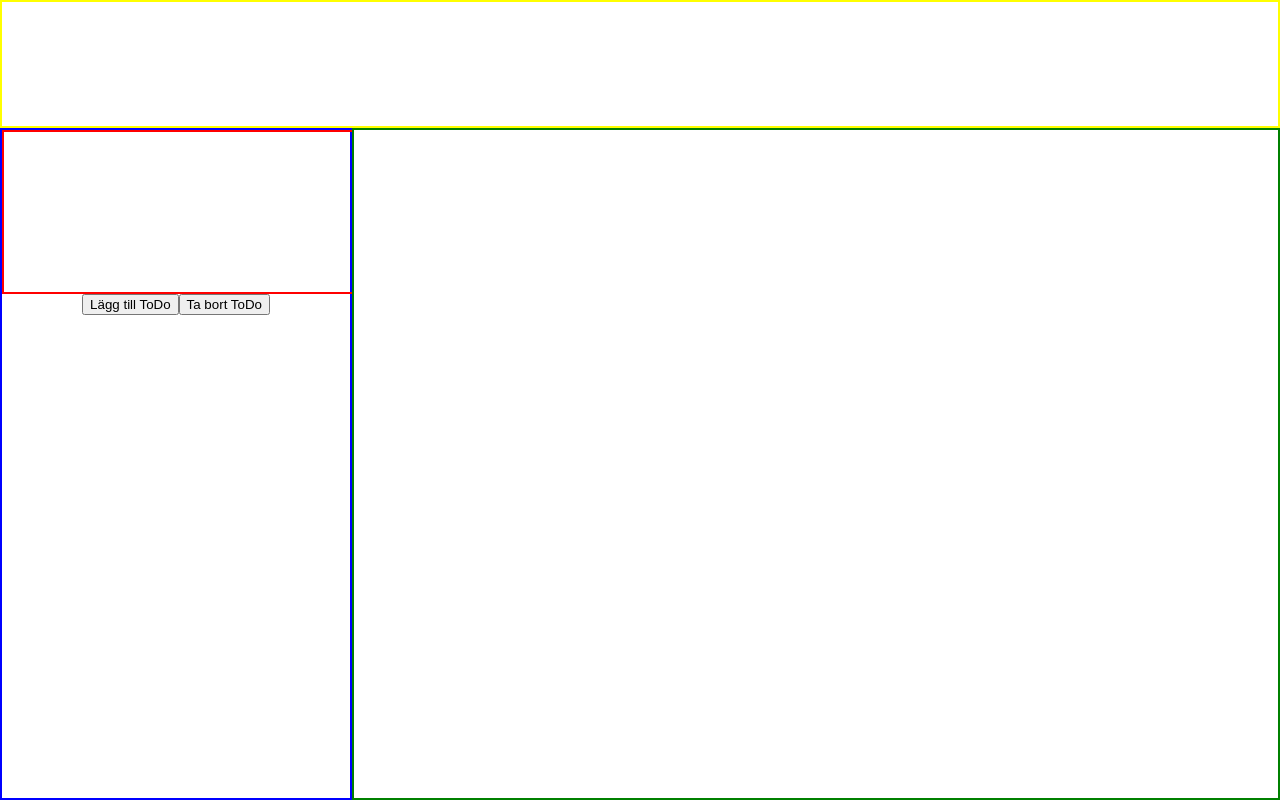
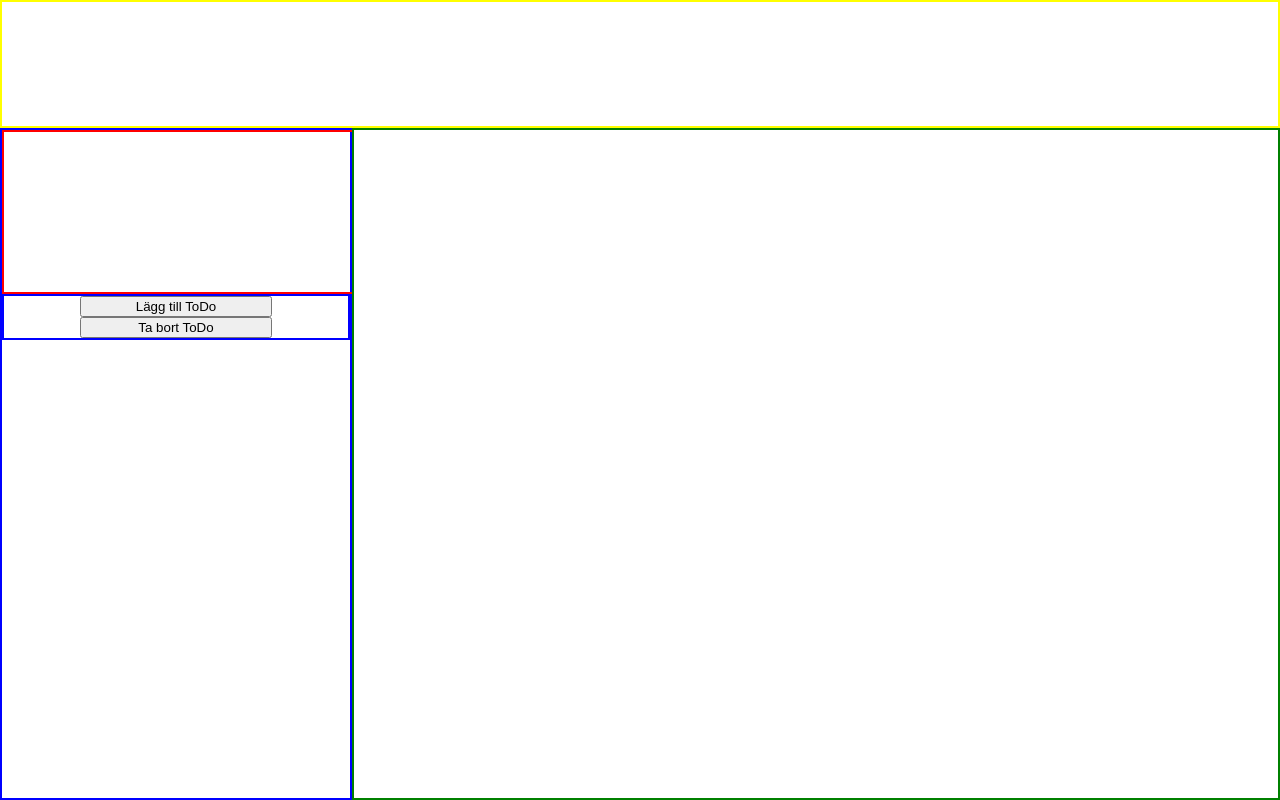
Before and after one commit to christofer41/Kalender, a plain HTML site: page index.html in a window 1280 px wide. Drawn offline with Linux system fonts and the light colour scheme.

Commit message:
We completed the remove button

```diff
--- a/ToDo/ToDo.css
+++ b/ToDo/ToDo.css
@@ -41,7 +41,23 @@ aside >*{ /*We make the content center*/
     }
 }
 
-#addPromptDiv, #removePromptDiv{
+
+#toDoButtons { /*The div for the buttons*/
+    border: 2px solid blue;
+    display: flex;
+    flex-direction: column;
+}
+
+#toDoButtons >* {
+    display: flex;
+    justify-content: center;
+}
+
+#toDoButtons button{
+    width: 12rem;
+}
+
+#addPromptDiv, #removePromptDiv{ /*We make the prompt divs fit the entire div*/
     width: 100%;
     height: 100%;
 }
@@ -52,10 +68,6 @@ aside >*{ /*We make the content center*/
     justify-content: center;
 }
 
-#textPrompt, #enterTheTextButton, #removeTheTextButton{ /*We set margin to 0 to be able to center*/
-    margin: 0 auto;
-    text-align: center;
-}
 
 #addPromptDiv{
     display: none;
@@ -64,3 +76,8 @@ aside >*{ /*We make the content center*/
 #removePromptDiv{
     display: none;
 }
+
+#textPrompt, #enterTheTextButton, #removeTheTextButton, button { /*We set margin to 0 to be able to center*/
+    margin: 0 auto;
+    text-align: center;
+}
--- a/index.html
+++ b/index.html
@@ -23,21 +23,26 @@
 
     </header>
     <aside>
+        <!--This is for the text prompt that appears-->
         <div id="textPromptDiv">
-            <div id="addPromptDiv">
+            <div id="addPromptDiv"> <!--This is the add text prompt-->
                 <label for="textPrompt">What would you like to add?</label>
                 <textarea name="textPrompt" id="textPrompt" cols="30" rows="5"></textarea>
                 <button class="textButton" id="enterTheTextButton">Enter</button>
             </div>
-            <div id="removePromptDiv">
+            <div id="removePromptDiv"> <!--This is the remove text prompt-->
                 <h2>Are you sure that you would like to remove this?</h2>
                 <button class="textButton" id="removeTheTextButton">Enter</button>
             </div>
         </div>
+
+        <!--This is the div that holds the current ToDo-->
         <div id="toDoHolder">
             <p id="toDoText"></p>
         </div>
-        <div>
+
+        <!--This is the div that hold the buttons for the ToDo-->
+        <div id="toDoButtons">
             <button id="addTodo">Lägg till ToDo</button>
             <button id="removeTodo">Ta bort ToDo</button>
         </div>
```
Also changed, not shown: ToDo/ToDo.js (+7 -2 lines).
